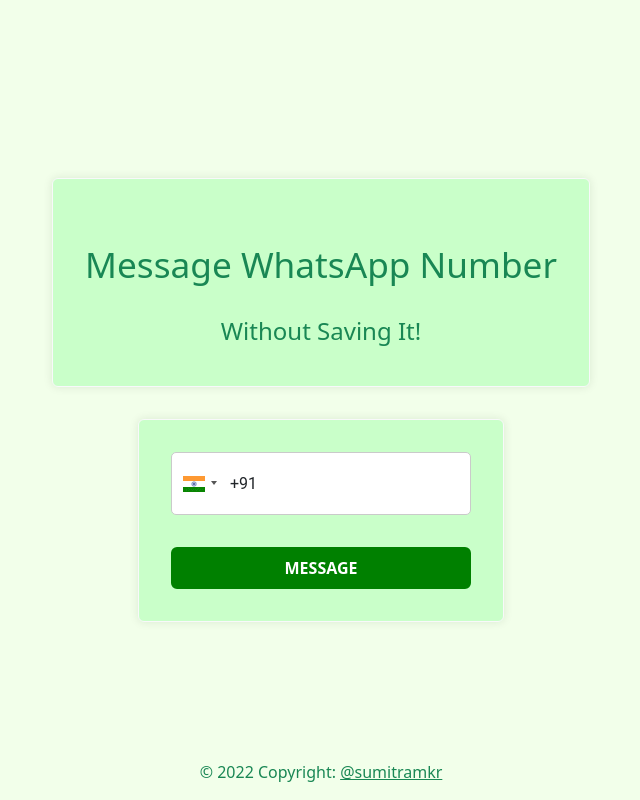
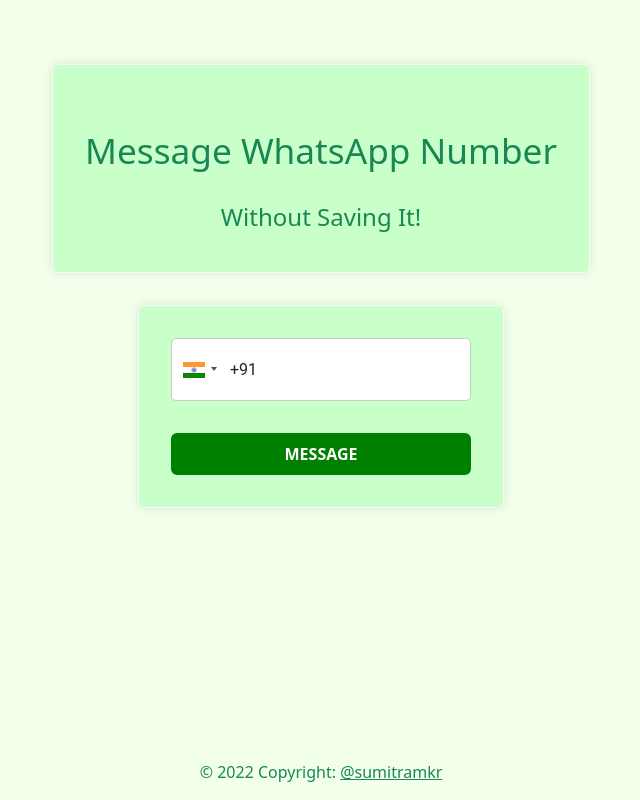
Before and after one commit to sumitramkr/no-contacts, a React (Create React App) app: page / in a window 1280 px wide. Shown: the whole page, without its empty margins (319-959 px from the left). Built offline with nearby package versions, Linux system fonts and the light colour scheme.

Commit message:
chore: Update App.css to adjust page layout and padding

```diff
--- a/src/App.css
+++ b/src/App.css
@@ -17,7 +17,8 @@
   z-index: 1;
   display: flex;
   flex-direction: column;
-  justify-content: center;
+  justify-content: flex-start;
+  padding-top: 3rem;
   align-items: center;
   flex: 1;
   height: 100vh;
```
